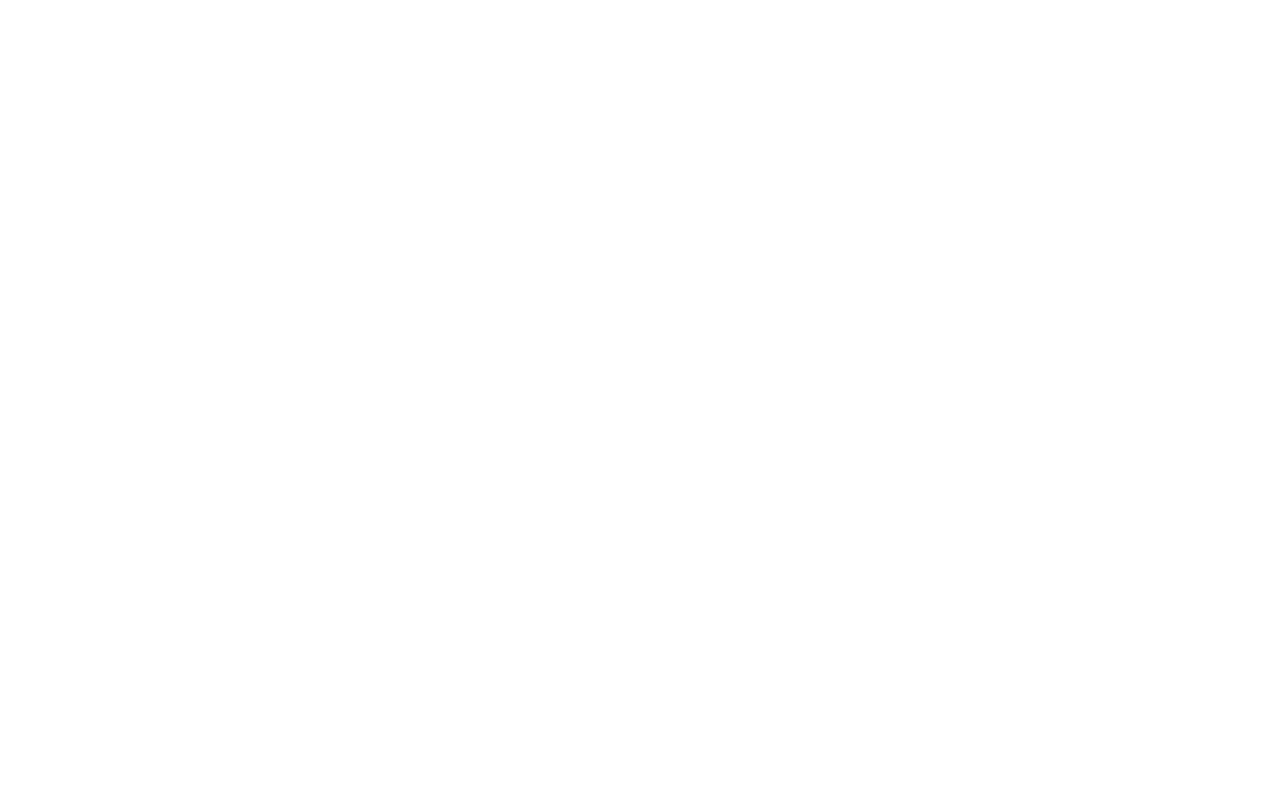
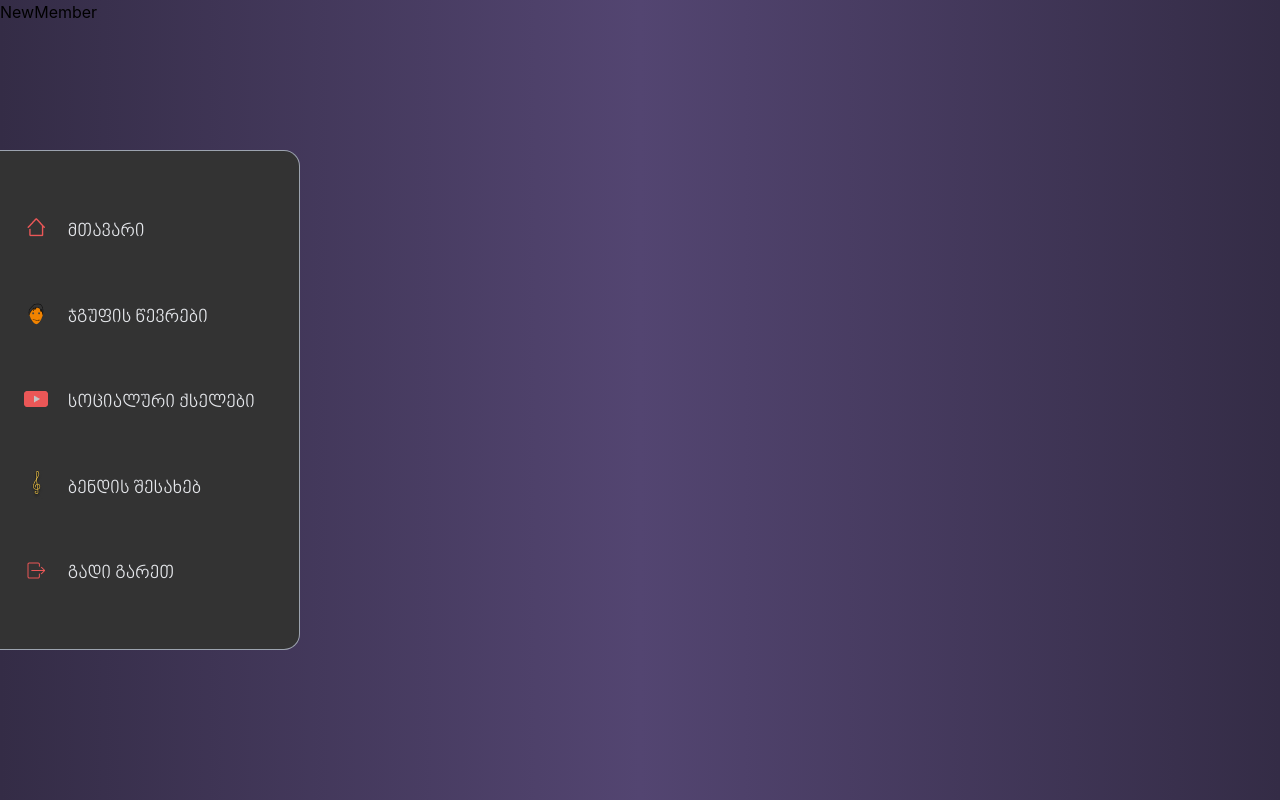
Before and after one commit to ibotchori/folk-soul, a React (Create React App) app: page /new-member in a window 1280 px wide. Before the commit this address had no page. Built offline with nearby package versions, Linux system fonts and the light colour scheme.

Commit message:
chore: add new member page

```diff
--- a/src/App.tsx
+++ b/src/App.tsx
@@ -5,6 +5,7 @@ import {
   Landing,
   Login,
   Members,
+  NewMember,
   SocialLinks,
 } from 'pages'
 import { BrowserRouter, Routes, Route } from 'react-router-dom'
@@ -20,6 +21,7 @@ function App() {
           <Route path='/members' element={<Members />} />
           <Route path='/social-links' element={<SocialLinks />} />
           <Route path='/band-info' element={<BandInfo />} />
+          <Route path='/new-member' element={<NewMember />} />
         </Route>
       </Routes>
     </BrowserRouter>
--- /dev/null
+++ b/src/pages/NewMember/NewMember.tsx
@@ -0,0 +1,9 @@
+import React from 'react'
+
+type Props = {}
+
+const NewMember = (props: Props) => {
+  return <div>NewMember</div>
+}
+
+export default NewMember
--- a/src/pages/index.ts
+++ b/src/pages/index.ts
@@ -4,3 +4,4 @@ export { default as Dashboard } from './Dashboard/Dashboard'
 export { default as Members } from './Members/Members'
 export { default as SocialLinks } from './SocialLinks/SocialLinks'
 export { default as BandInfo } from './BandInfo/BandInfo'
+export { default as NewMember } from './NewMember/NewMember'
```
